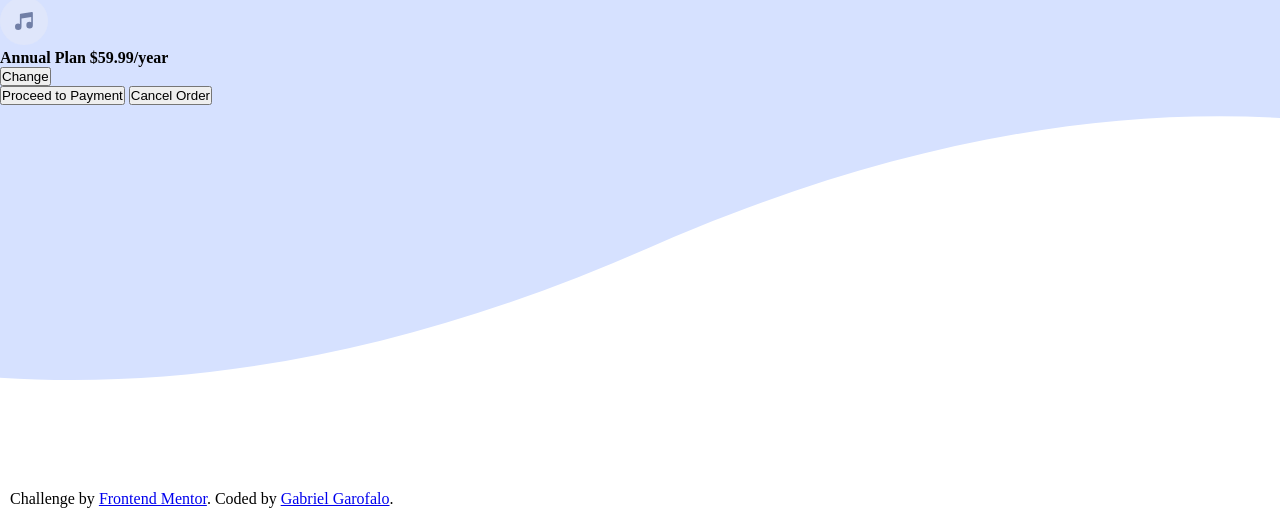
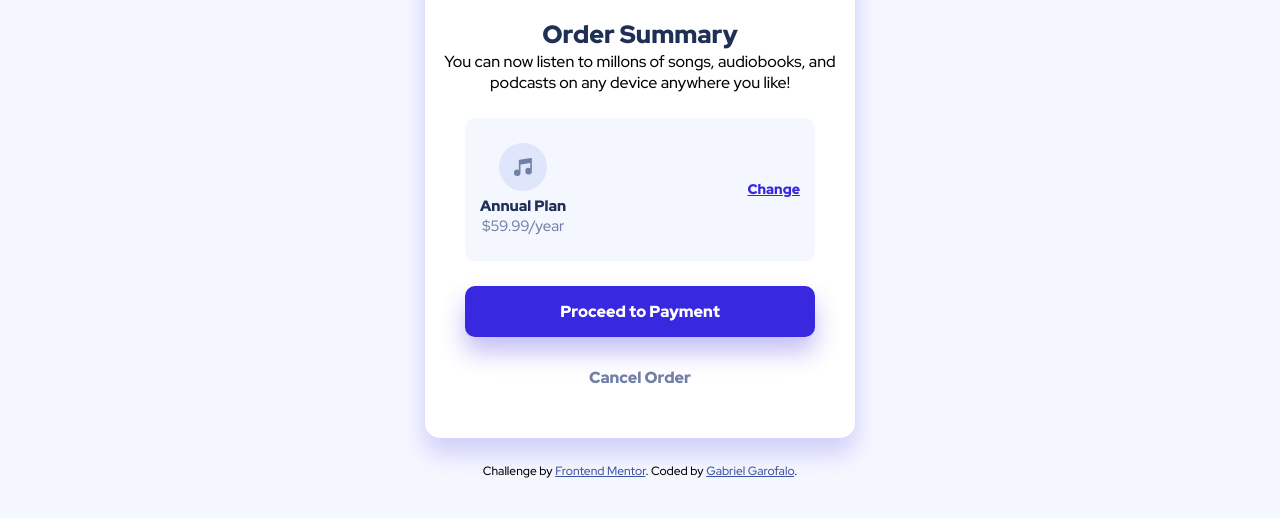
Before and after one commit to xweret/Order-Summary-Component, a plain HTML site: page order-summary-component-main/index.html in a window 1280 px wide. Shown: the part 282-800 px from the top of the page. Drawn offline with Linux system fonts and the light colour scheme.

Commit message:
Terminado

```diff
--- a/order-summary-component-main/index.html
+++ b/order-summary-component-main/index.html
@@ -8,10 +8,10 @@
   <link rel="stylesheet" href="style.css">
 </head>
 <body>
-<div class="bgimage">
+  <div class="bgimage"> </div>
   <main class="container">
-   <img src="images/illustration-hero.svg" alt="" srcset="">
-    <h1 class="card_tittle"> Order Summary</h1>
+    <img class= "imghero" src="images/illustration-hero.svg" alt="" srcset="">
+      <h1 class="card_title"> Order Summary</h1>
       <p class="card_text"> You can now listen to millons of songs, audiobooks, and podcasts on any device anywhere you like!</p>
       <article class="price flex">
         <div class="pricecontent">
--- a/order-summary-component-main/style.css
+++ b/order-summary-component-main/style.css
@@ -15,19 +15,183 @@
 
 }
 
+.attribution {
+  font-size: 12px;
+  text-align: center;
+}
+.attribution a {
+  color: hsl(228, 45%, 44%);
+}
 
-.bgimage {
-     background-image: url(/images/pattern-background-mobile.svg);
+body {
+  font-family: 'Red Hat Display', sans-serif;
+  display: flex;
+  flex-direction: column;
+  justify-content: center;
+  align-items: center;
+  min-height: 100vh;
+  text-align: center;
+  background-color: var(--very-pale-blue);
+
+}
+img {
+  max-width: 100%;
+}
+
+button {
+  font-family: inherit;
+  font-weight: 900;
+  cursor: pointer;
+;
+}
+
+p {
+  font-size: 16px;
+}
+h4 {
+  color: var(--dark-blue);
+  font-weight: 900;
+  font-size: 15px;
+}
+
+
+
+.bg__img {
+  background-image: url(/images/pattern-background-mobile.svg);
     background-repeat: no-repeat;
     background-size: 100%;
     position: absolute;
     width: 100%;
     height: 100%;
-    z-index: -1
+    z-index: -1 !important;
 }
 
-.attribution {
-  position: absolute;
-  bottom: 10px;
-  left: 10px;
+/* Card */
+
+.container {
+  background-color: #fff;
+  margin: 25px;
+  padding-bottom: 15px;
+  border-radius: 15px;
+  box-shadow: 0 15px 25px rgba(56, 41, 224, 0.2);
+  max-width: 430px;
 }
+
+.imghero {
+  border-radius: 15px 15px 0 0;
+}
+
+.card_title {
+  color: var(--dark-blue);
+  font-size: 25px;
+  margin-top: 0.8em;
+  font-weight: 900;
+}
+
+.price {
+  background-color: var(--very-pale-blue);
+  margin: 25px 15px;
+  padding: 20px 15px;
+  border-radius: 10px;
+}
+
+.price__content {
+  white-space: nowrap;
+}
+
+.block {
+  display: block;
+  color: var(--desaturated-blue);
+  font-weight: 500;
+}
+
+.flex {
+  display: flex;
+  justify-content: left;
+  align-items: center;
+  gap: 17px;
+}
+
+.change-btn {
+  border: none;
+  background-color: transparent;
+  color: var(--bright-blue);
+  text-decoration: underline;
+  margin-left: auto;
+}
+
+.change-btn:hover {
+  text-decoration: none;
+  opacity: 0.8;
+}
+
+.buttons {
+  margin: 25px;
+}
+
+.primary-btn {
+  font-size: 16px;
+  display: block;
+  width: 100%;
+  background-color: var(--bright-blue);
+  color: #fff;
+  border: none;
+  border-radius: 10px;
+  box-shadow: 0 15px 25px rgba(56, 41, 224, 0.3);
+  padding: 15px 20px;
+}
+
+.primary-btn:hover {
+  opacity: 0.8;
+}
+
+.secondary-btn {
+  border: none;
+  background-color: transparent;
+  color: var(--desaturated-blue);
+  font-size: 16px;
+  margin-top: 30px;
+}
+
+.secondary-btn:hover {
+  color: var(--dark-blue);
+}
+
+/* Media Queries */
+
+@media only screen and (min-width: 360px) {
+  .price {
+      margin: 25px 25px;
+  }
+}
+
+@media only screen and (min-width: 768px) {
+  .bg__img {
+      background: url(/images/pattern-background-desktop.svg) no-repeat;
+      background-size: 100%;
+      position: absolute;
+      inset: 0;
+      z-index: -1;
+  }
+
+  .buttons {
+      margin-inline: 40px;
+  }
+
+  .container {
+      padding-bottom: 25px;
+  }
+
+  .card__text {
+      padding-inline: 40px;
+  }
+
+  .price {
+      margin: 25px 40px;
+      padding: 25px 15px;
+  }
+
+  .change-btn {
+      font-size: 14px;
+  }
+}
```
Lines whose indentation alone changed are shown as unchanged.
